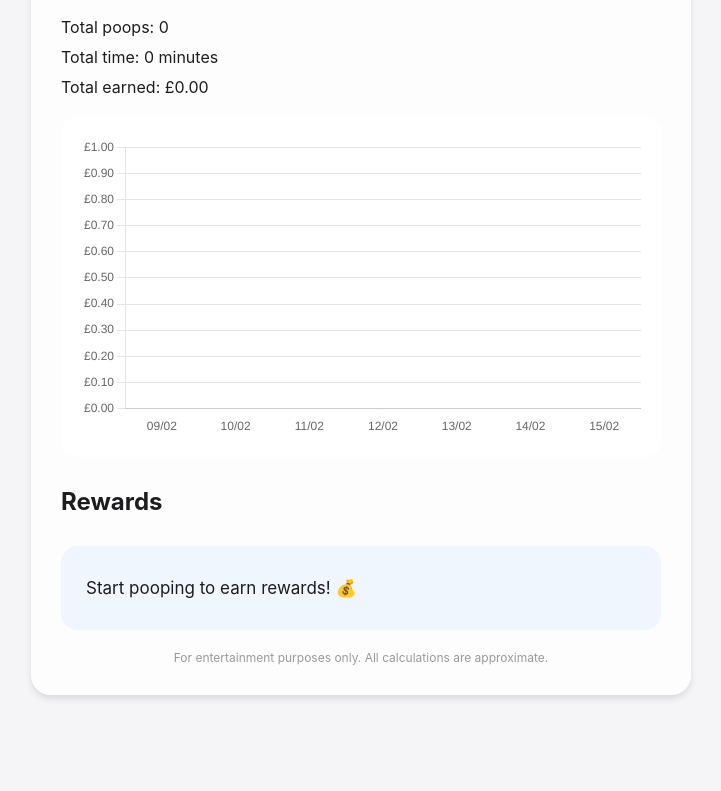
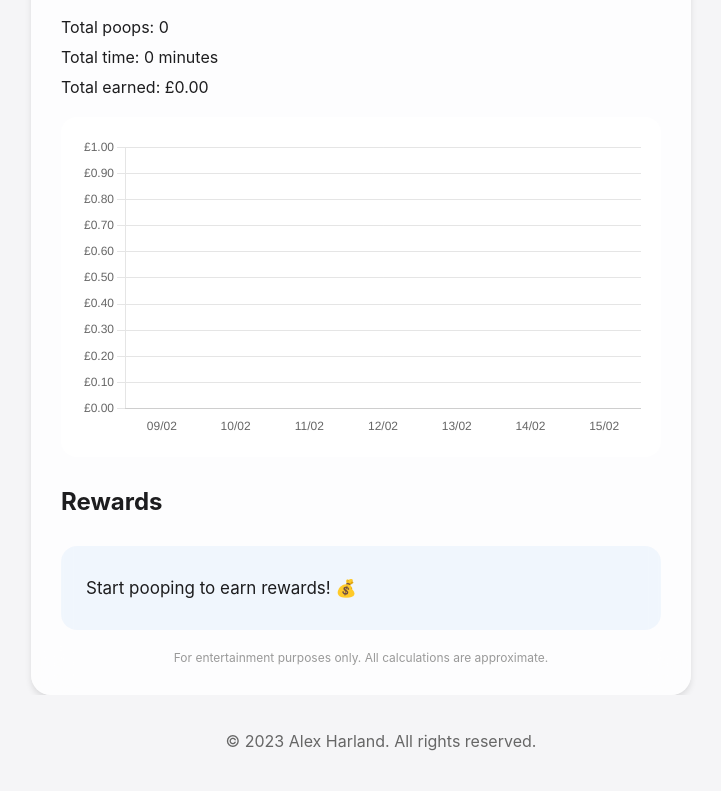
Before and after one commit to alexh606/payp, a plain HTML site: page index.html in a window 1280 px wide. Shown: the part 773-1564 px from the top of the page, without its empty margins (279-1000 px from the left). Before the commit the page ends 1488 px from the top, so only its background shows below. Drawn offline with nearby package versions, Linux system fonts and the light colour scheme.

Commit message:
Add copyright
added cr

```diff
--- a/index.html
+++ b/index.html
@@ -60,5 +60,9 @@
 
     <script src="https://cdn.jsdelivr.net/npm/chart.js"></script>
     <script src="script.js"></script>
+
+    <footer class="footer">
+        <p>&copy; 2023 Alex Harland. All rights reserved.</p>
+    </footer>
 </body>
 </html>
--- a/styles.css
+++ b/styles.css
@@ -262,3 +262,13 @@ html, body {
         font-size: 17px;
     }
 }
+
+.footer {
+    text-align: center;
+    padding: 20px;
+    background-color: #f5f5f7;
+    color: #666;
+    position: relative;
+    bottom: 0;
+    width: 100%;
+}
```
Also changed, not shown: 1 other file.
